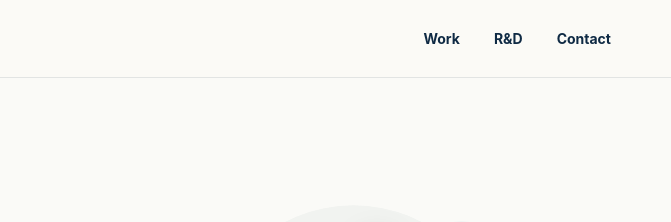
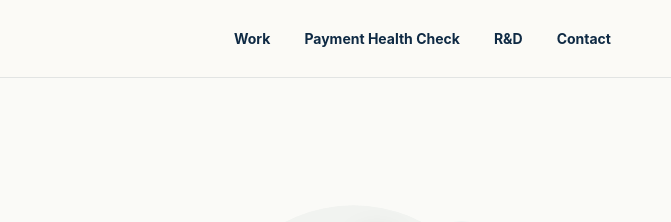
Before and after one commit to Simey407/hay-digital-solutions, a plain HTML site: page index.html in a window 1280 px wide. Shown: the top 222 px of the page, 609-1280 px from the left. Drawn offline with Linux system fonts and the light colour scheme.

Commit message:
Add Payment Health Check link to homepage

```diff
--- a/index.html
+++ b/index.html
@@ -21,6 +21,7 @@
   </a>
   <nav aria-label="Primary navigation">
     <a href="#work">Work</a>
+    <a href="/payment-health/">Payment Health Check</a>
     <a href="#research">R&amp;D</a>
     <a href="mailto:hello@haydigitalsolutions.co.uk">Contact</a>
   </nav>
```
